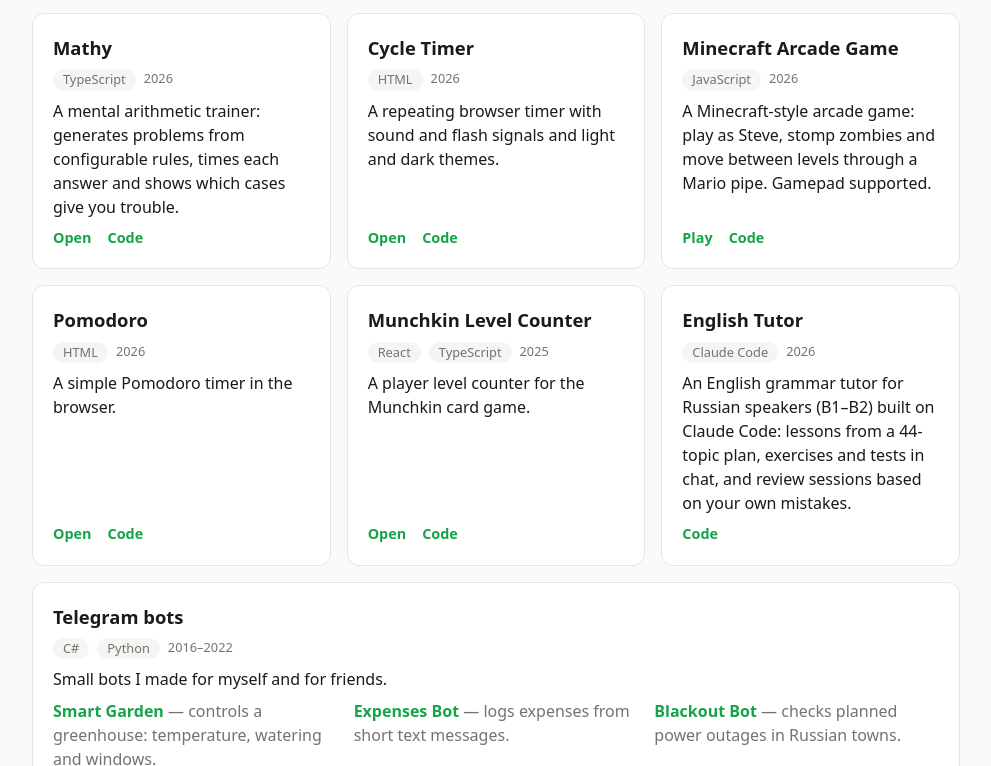
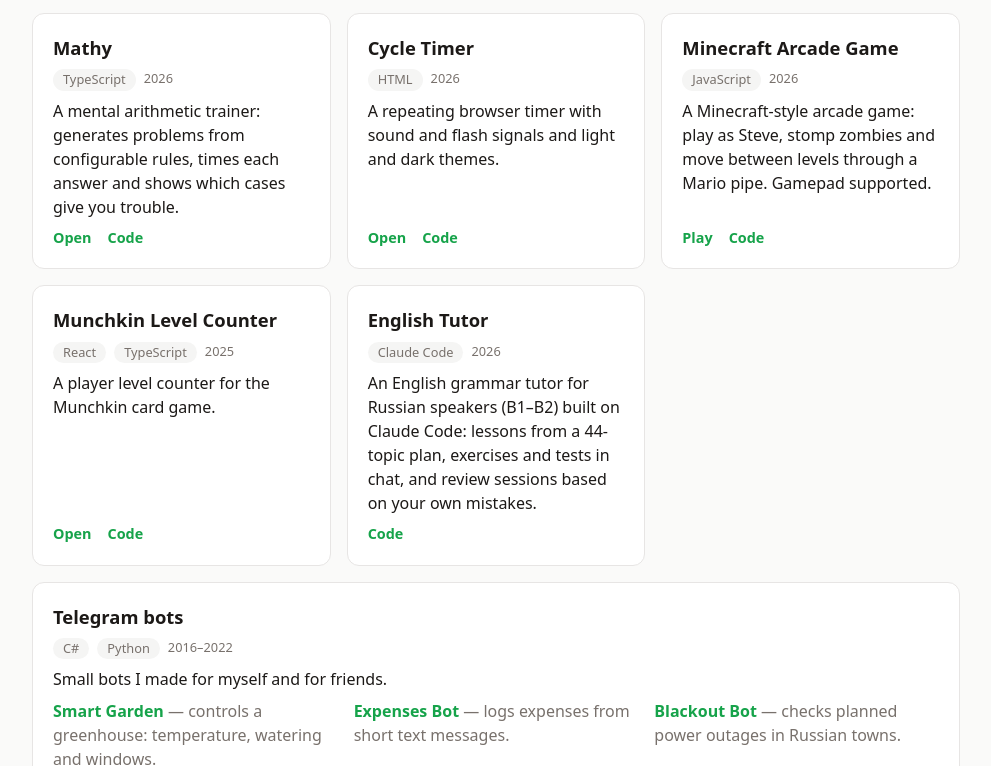
Before and after one commit to navoznov/portfolio, a plain HTML site: page index.html in a window 1280 px wide. Shown: the part 450-1216 px from the top of the page, without its empty margins (144-1135 px from the left). Drawn offline with Linux system fonts and the light colour scheme.

Commit message:
feat: remove Pomodoro from projects (#4)

```diff
--- a/index.html
+++ b/index.html
@@ -151,13 +151,6 @@
     </article>
 
     <article>
-      <h2>Pomodoro</h2>
-      <div class="meta"><span class="tag">HTML</span><span>2026</span></div>
-      <p data-i18n="pomodoro">A simple Pomodoro timer in the browser.</p>
-      <div class="links"><a href="https://navoznov.github.io/Pomodoro/" data-i18n="open">Open</a><a href="https://github.com/navoznov/Pomodoro" data-i18n="code">Code</a></div>
-    </article>
-
-    <article>
       <h2>Munchkin Level Counter</h2>
       <div class="meta"><span class="tag">React</span><span class="tag">TypeScript</span><span>2025</span></div>
       <p data-i18n="munchkin">A player level counter for the Munchkin card game.</p>
@@ -198,7 +191,6 @@
     mathy: "Тренажёр устного счёта: генерирует примеры по настраиваемым правилам, замеряет время и показывает, какие случаи не даются.",
     cycletimer: "Циклический таймер в браузере со звуковым и световым сигналом, светлой и тёмной темой.",
     minecraft: "Аркада в стиле Minecraft: управляй Стивом, топчи зомби и проходи уровни через трубу из Марио. Поддерживает геймпад.",
-    pomodoro: "Простой Pomodoro-таймер в браузере.",
     tc: "Двухпанельный файловый менеджер для терминала macOS в стиле Norton Commander: файловые операции, просмотрщик, командная строка и мышь.",
     englishtutor: "Тьютор по английской грамматике для русскоязычных (B1–B2) на Claude Code: уроки по плану из 44 тем, упражнения и тесты в чате, повторение по журналу собственных ошибок.",
     munchkin: "Счётчик уровней игроков для настольной игры «Манчкин».",
```
